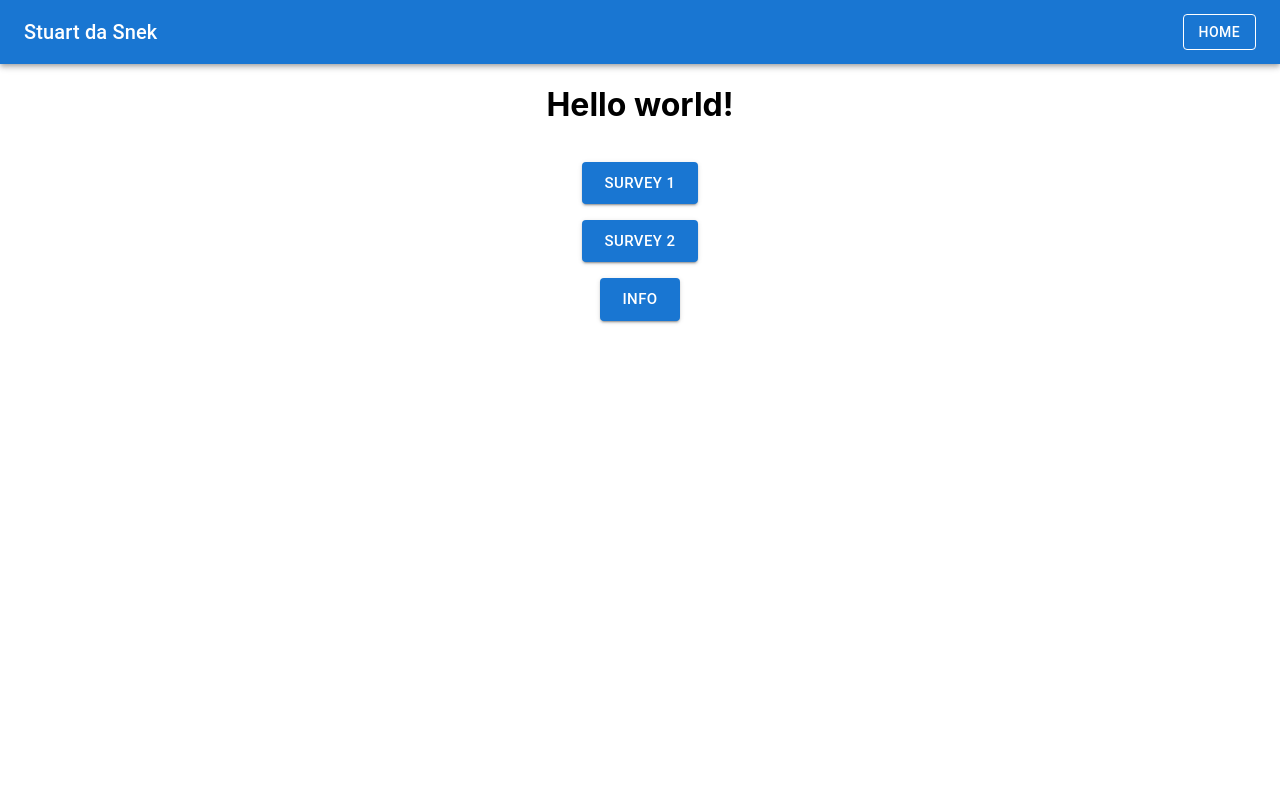
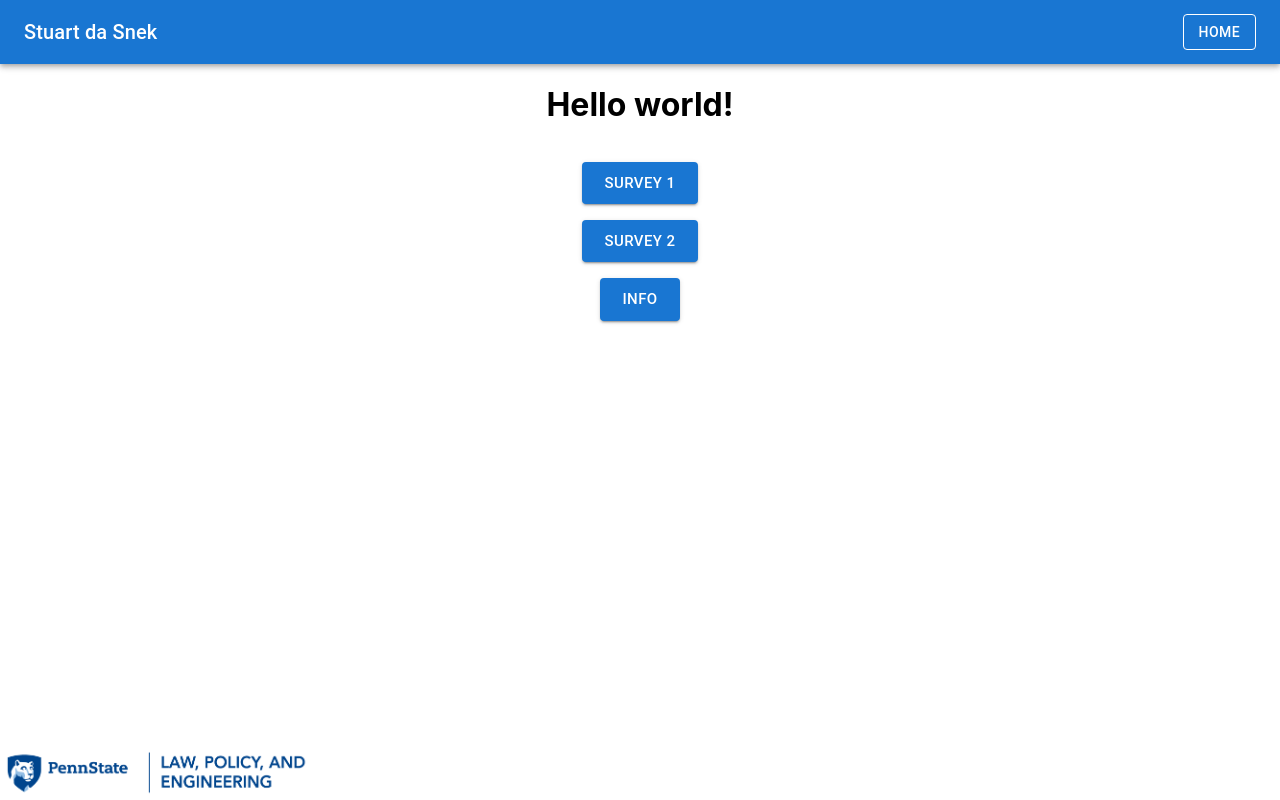
Before and after one commit to WinterGreen17/snek-page, a React (Create React App) app: page / in a window 1280 px wide. Built offline with nearby package versions, Linux system fonts and the light colour scheme.

Commit message:
add footer

```diff
--- a/src/App.js
+++ b/src/App.js
@@ -4,7 +4,8 @@ import './App.css';
 import GlobalHeader from './Components/GlobalHeader';
 import { useState } from 'react';
 import Home from './Components/Home';
-import { ToastContainer, toast } from 'react-toastify';
+import { BottomNavigation } from '@mui/material';
+import myImage from './unnamed.png'
 
 
 function App() {
@@ -42,6 +43,16 @@ function App() {
         />
       ): (<Home showWebsiteFrame1={showWebsiteFrame1} showWebsiteFrame2={showWebsiteFrame2} />))}
 
+<BottomNavigation style={{
+    position: 'fixed',
+    justifyContent:"left",
+    left: 0,
+    bottom: 0,
+    width: '100%',}}>
+    <img  src={myImage}/>
+
+    </BottomNavigation>
+
     </div>
   );
 }
```
Also changed, not shown: src/unnamed.png (added).
